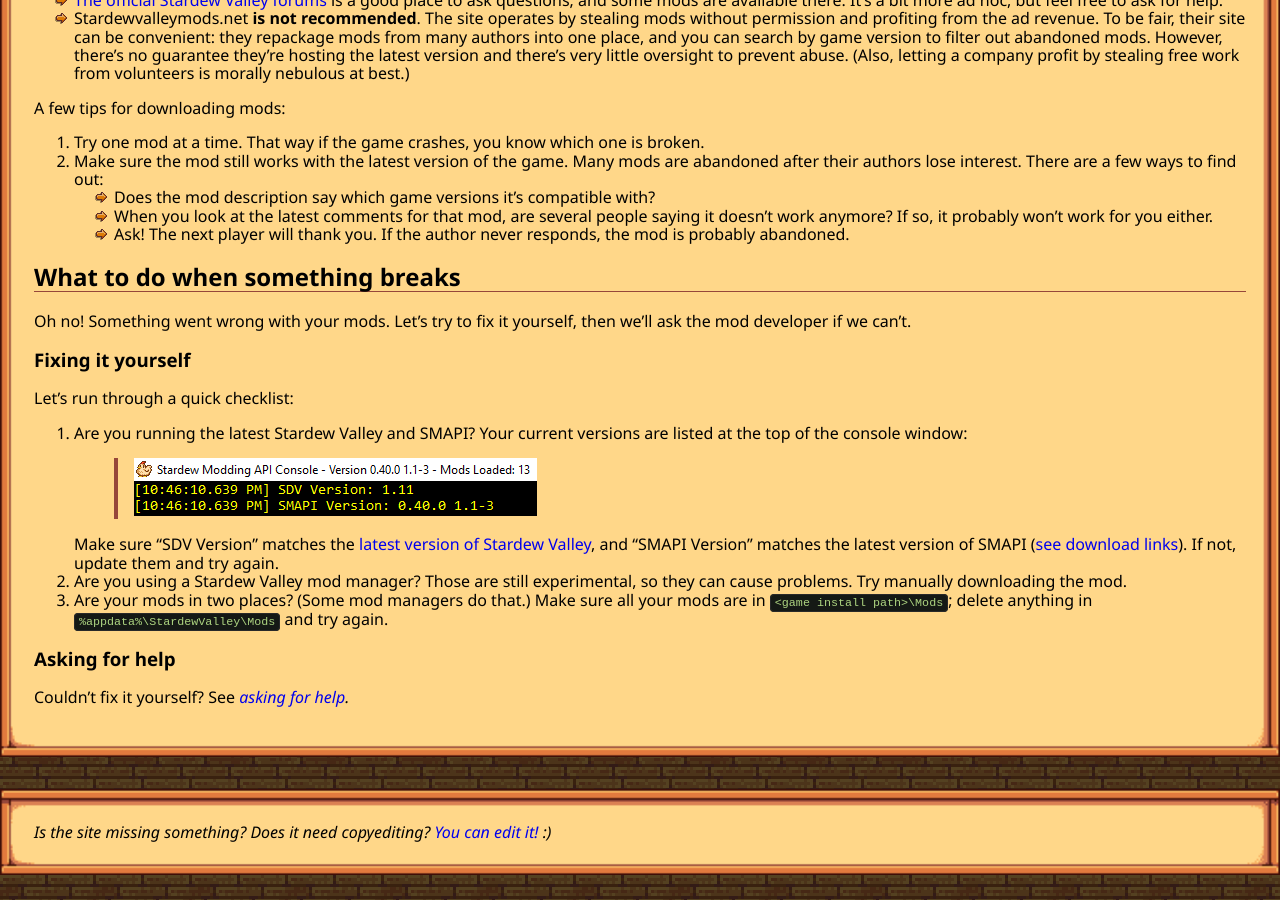
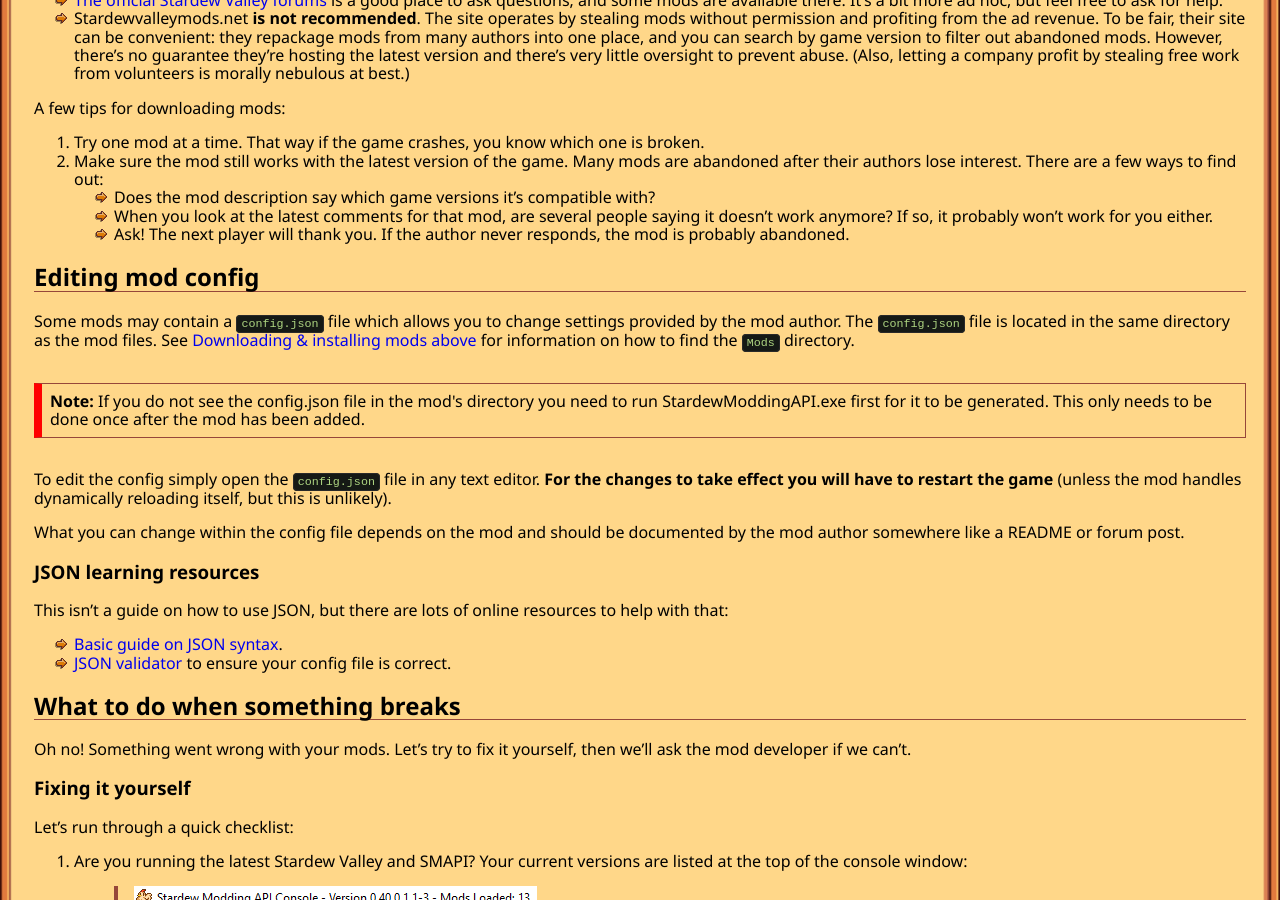
Before and after one commit to Pathoschild/canimod.github.io, a Jekyll site: the page built from guides/using-mods.md, in a window 1280 px wide and 900 px high, scrolled down 2413 px. Built offline with Jekyll 4.4.1, drawn with Linux system fonts in a browser that asks for light colours; nearby versions of some CDN libraries.

Commit message:
Added a using-mods section for editing mod config.

```diff
--- a/guides/using-mods.md
+++ b/guides/using-mods.md
@@ -133,6 +133,24 @@
    * Ask! The next player will thank you. If the author never responds, the mod is probably
      abandoned.
 
+## Editing mod config
+Some mods may contain a `config.json` file which allows you to change settings provided by the mod author.
+The `config.json` file is located in the same directory as the mod files. See [Downloading & installing mods above](#downloading--installing-mods) for information on how to find the `Mods` directory.
+
+<p class="warning">
+<strong>Note:</strong> If you do not see the config.json file in the mod's directory you need to run StardewModdingAPI.exe first for it to be generated. This only needs to be done once after the mod has been added.
+</p>
+
+To edit the config simply open the `config.json` file in any text editor.
+**For the changes to take effect you will have to restart the game** (unless the mod handles dynamically reloading itself, but this is unlikely).
+
+What you can change within the config file depends on the mod and should be documented by the mod author somewhere like a README or forum post.
+
+### JSON learning resources
+This isn't a guide on how to use JSON, but there are lots of online resources to help with that:
+* [Basic guide on JSON syntax](http://www.w3schools.com/js/js_json_syntax.asp).
+* [JSON validator](https://jsonformatter.curiousconcept.com/) to ensure your config file is correct.
+
 ## What to do when something breaks
 Oh no! Something went wrong with your mods. Let's try to fix it yourself, then we'll ask the mod
 developer if we can't.
```
